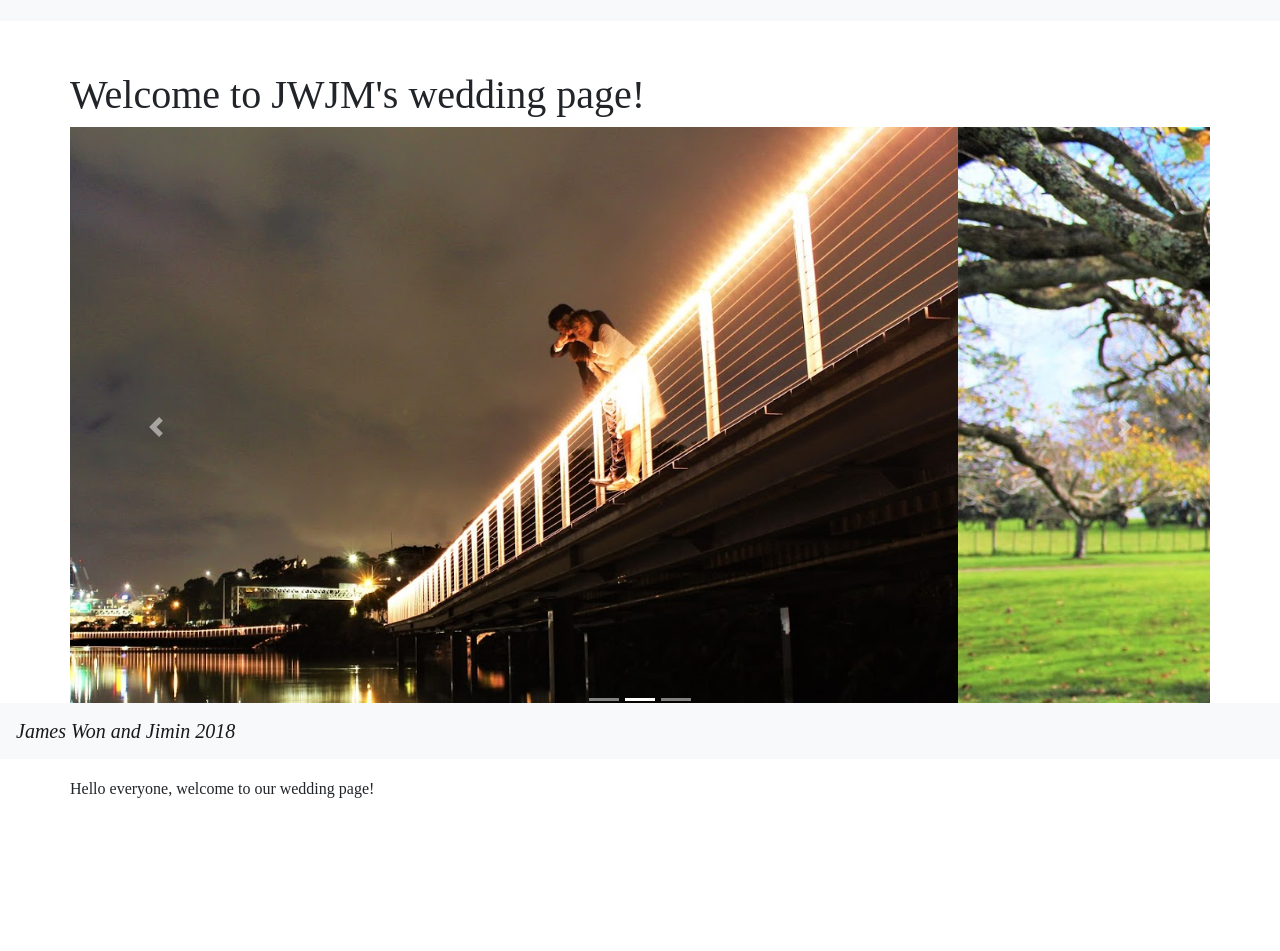
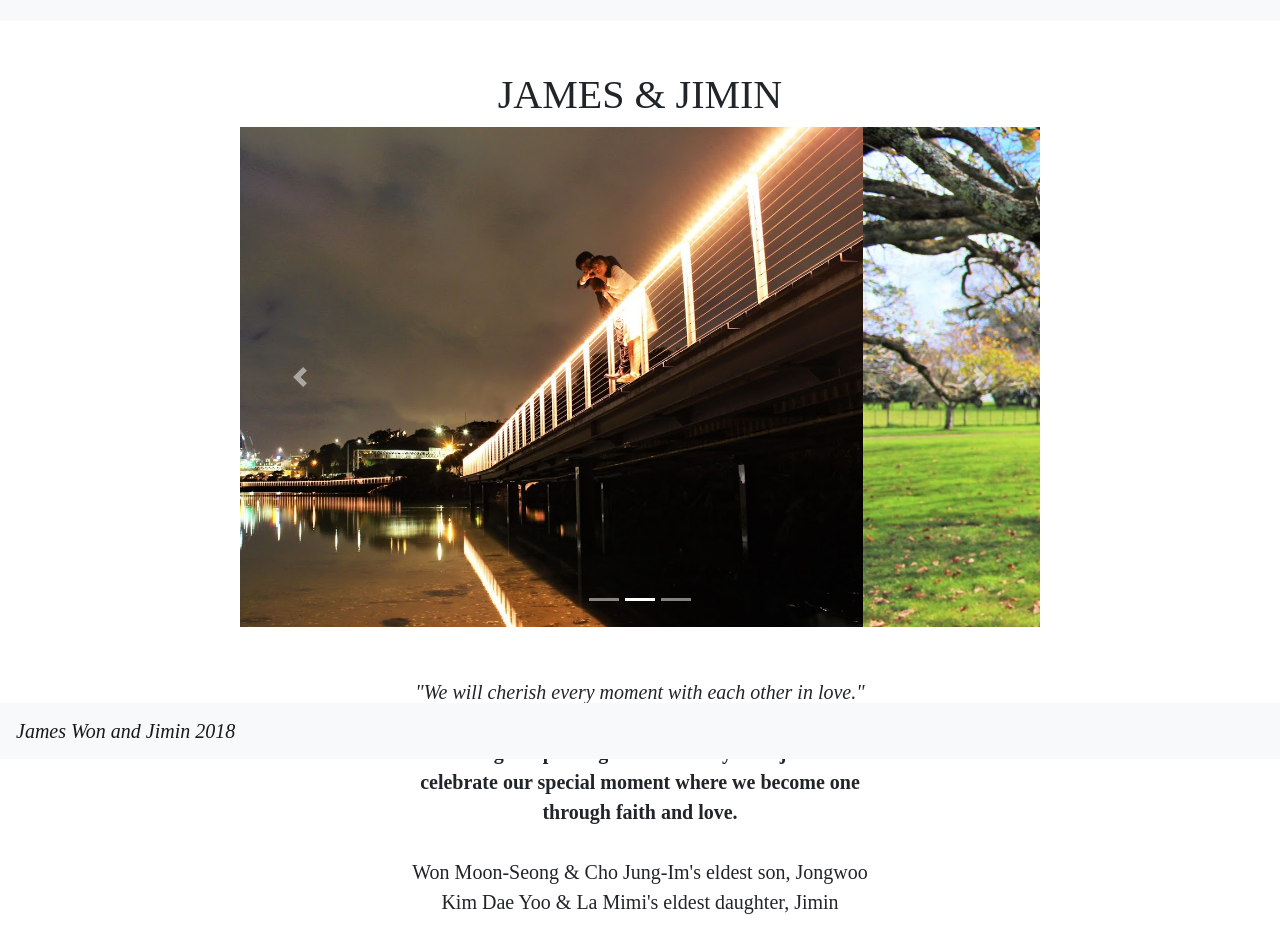
Before and after one commit to jwwnz/jwjm, a React (Create React App) app: page / in a window 1280 px wide. Shown: the part 41-992 px from the top of the page. Before the commit the page ends 842 px from the top, so only its background shows below. Built offline with nearby package versions, Linux system fonts and the light colour scheme.

Commit message:
Move message to front page

```diff
--- a/src/App.css
+++ b/src/App.css
@@ -32,8 +32,8 @@ body {
 }
 
 .carousel-inner{
-  height: 600px;
-  /* width: 300px; */
+  max-height: 500px;
+  max-width: 800px;
 }
 
 .center {
--- a/src/pages/Home.js
+++ b/src/pages/Home.js
@@ -1,15 +1,33 @@
 import React, { Component } from "react";
+import { Link } from "react-router-dom";
 import Carousel from "../components/Carousel";
 
 export default class Home extends Component {
   render() {
     return (
       <div className="container padding-top">
+        <h1>JAMES & JIMIN</h1>
+
         <div className="row">
-          <h1>Welcome to JWJM's wedding page!</h1>
-          <Carousel />
-          <div className="padding-top">
-            Hello everyone, welcome to our wedding page!
+          <div className="center">
+            <Carousel />
+          </div>
+          <br></br>
+          <div className="card-content center padding-top">
+            <div><em>"We will cherish every moment with each other in love."</em></div>
+            <br />
+            <div><strong>It is our great privilege to welcome you to join us to celebrate our special moment where we become one through faith and love.</strong></div>
+
+            <br />
+            <div>Won Moon-Seong & Cho Jung-Im's eldest son, Jongwoo</div>
+            <div>Kim Dae Yoo & La Mimi's eldest daughter, Jimin</div>
+            <br></br>
+
+            <div><u>To be held on 12th January 2019 (Saturday) Afternoon 2:00pm.</u></div>
+            <div><Link to="/venue">Lunamielle 12th Floor Convention Hall</Link> </div>
+            <br></br>
+            <br></br>
+            <br></br>
           </div>
         </div>
       </div>
--- a/src/pages/Venue.js
+++ b/src/pages/Venue.js
@@ -15,20 +15,7 @@ export default class Venue extends Component {
 
 
                     </div>
-                    <div className="card-content center">
-                        <div><em>"We will cherish every moment with each other in love."</em></div>
-                        <br/>
-                        <div><strong>It is our great privilege to welcome you to join us to celebrate our special moment where we become one through faith and love.</strong></div>
 
-                        <br/>
-                        <div>Won Moon-Seong & Cho Jung-Im's eldest son, Jongwoo</div>
-                        <div>Kim Dae Yoo & La Mimi's eldest daughter, Jimin</div>
-                        <br></br>
-
-                        <div><u>To be held on 12th January 2019 (Saturday) Afternoon 2:00pm.</u></div>
-                        <div>Lunamielle 12th Floor Convention Hall</div>
-
-                    </div>
                     <div className="padding-top center">
                         {/* Invitation card */}
                         <img src={InvitationImage0} alt="Invitation" className="img-thumbnail"></img>
```
